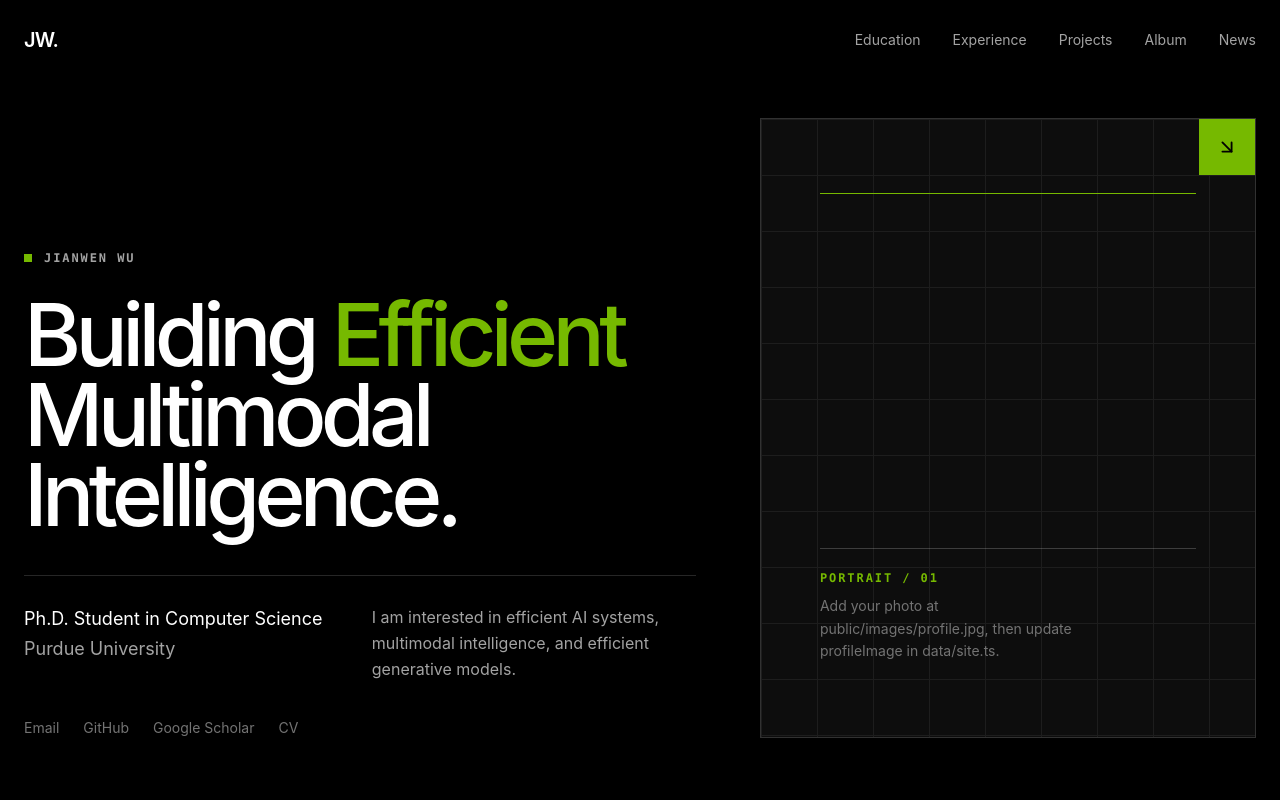
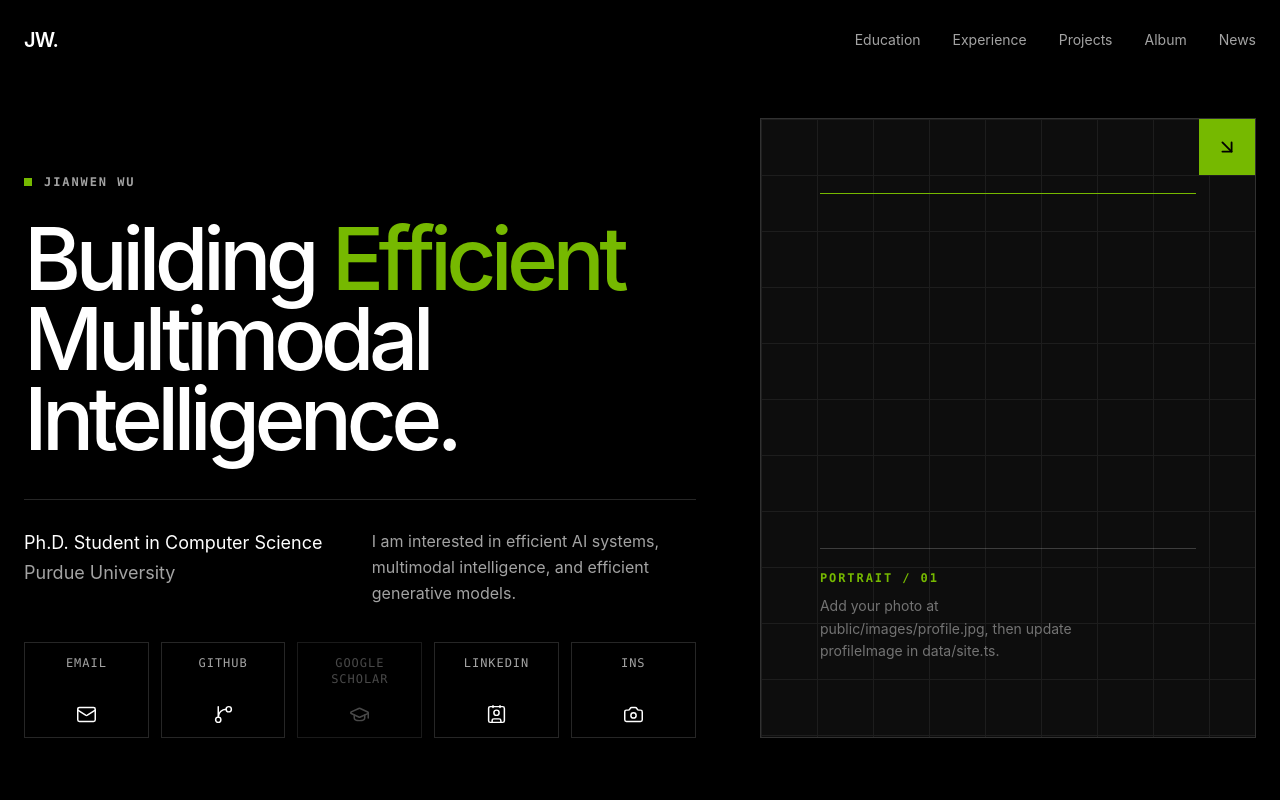
Before and after one commit to JianwenWuu/JianwenWuu.github.io, a Next.js app: page / in a window 1280 px wide. Shown: the top 800 px of the page. Built offline with nearby package versions, Linux system fonts and the light colour scheme.

Commit message:
Add homepage contact links

```diff
--- a/components/Footer.tsx
+++ b/components/Footer.tsx
@@ -6,6 +6,7 @@ const links = [
   { label: 'GitHub', href: siteConfig.github },
   { label: 'Google Scholar', href: siteConfig.scholar },
   { label: 'LinkedIn', href: siteConfig.linkedin },
+  { label: 'Instagram', href: siteConfig.instagram },
 ];
 
 export function Footer() {
--- a/components/Hero.tsx
+++ b/components/Hero.tsx
@@ -1,16 +1,28 @@
 'use client';
 
 import Image from 'next/image';
-import { ArrowDownRight, ArrowUpRight } from 'lucide-react';
+import {
+  ArrowDownRight,
+  Camera,
+  Contact,
+  GitBranch,
+  GraduationCap,
+  Mail,
+} from 'lucide-react';
 import { motion } from 'framer-motion';
 import { siteConfig } from '@/data/site';
 import { assetPath } from '@/lib/asset-path';
 
 const socialLinks = [
-  { label: 'Email', href: siteConfig.email ? `mailto:${siteConfig.email}` : '' },
-  { label: 'GitHub', href: siteConfig.github },
-  { label: 'Google Scholar', href: siteConfig.scholar },
-  { label: 'CV', href: siteConfig.cv },
+  {
+    label: 'Email',
+    href: siteConfig.email ? `mailto:${siteConfig.email}` : '',
+    icon: Mail,
+  },
+  { label: 'GitHub', href: siteConfig.github, icon: GitBranch },
+  { label: 'Google Scholar', href: siteConfig.scholar, icon: GraduationCap },
+  { label: 'LinkedIn', href: siteConfig.linkedin, icon: Contact },
+  { label: 'INS', href: siteConfig.instagram, icon: Camera },
 ];
 
 const item = {
@@ -72,29 +84,43 @@ export function Hero() {
           <motion.div
             variants={item}
             transition={{ duration: 0.55, ease: 'easeOut' }}
-            className="mt-9 flex flex-wrap gap-x-6 gap-y-3"
+            className="mt-9 grid max-w-2xl grid-cols-3 gap-3 sm:grid-cols-5"
           >
-            {socialLinks.map((link) =>
-              link.href ? (
+            {socialLinks.map((link) => {
+              const Icon = link.icon;
+
+              return link.href ? (
                 <a
                   key={link.label}
                   href={link.href}
                   target={link.href.startsWith('http') ? '_blank' : undefined}
                   rel={link.href.startsWith('http') ? 'noreferrer' : undefined}
-                  className="group inline-flex items-center gap-1.5 text-sm font-medium transition-colors hover:text-[#76b900]"
+                  aria-label={
+                    link.label === 'Email'
+                      ? `Email ${siteConfig.email}`
+                      : `Open ${link.label}`
+                  }
+                  className="group flex min-h-24 flex-col items-center justify-between border border-white/15 px-2 py-3 text-center transition-colors hover:border-[#76b900] hover:bg-[#76b900] hover:text-black"
                 >
-                  {link.label}
-                  <ArrowUpRight
-                    size={15}
-                    className="transition-transform group-hover:translate-x-0.5 group-hover:-translate-y-0.5"
-                  />
+                  <span className="font-mono text-xs uppercase tracking-[0.08em] text-[#a3a3a3] transition-colors group-hover:text-black">
+                    {link.label}
+                  </span>
+                  <Icon size={21} strokeWidth={1.7} aria-hidden="true" />
                 </a>
               ) : (
-                <span key={link.label} className="text-sm text-[#737373]">
-                  {link.label}
+                <span
+                  key={link.label}
+                  className="flex min-h-24 cursor-not-allowed flex-col items-center justify-between border border-white/10 px-2 py-3 text-center text-[#494949]"
+                  aria-label={`${link.label} link not added yet`}
+                  aria-disabled="true"
+                >
+                  <span className="font-mono text-xs uppercase tracking-[0.08em]">
+                    {link.label}
+                  </span>
+                  <Icon size={21} strokeWidth={1.7} aria-hidden="true" />
                 </span>
-              ),
-            )}
+              );
+            })}
           </motion.div>
         </div>
 
--- a/data/site.ts
+++ b/data/site.ts
@@ -10,14 +10,12 @@ export const siteConfig = {
   },
   bio: 'I am interested in efficient AI systems, multimodal intelligence, and efficient generative models.',
   location: 'West Lafayette, IN',
-  // TODO: Add your email address.
-  email: '',
-  // TODO: Add your GitHub URL.
-  github: '',
+  email: 'wu2838@purdue.edu',
+  github: 'https://github.com/JianwenWuu',
   // TODO: Add your Google Scholar URL.
   scholar: '',
-  // TODO: Add your LinkedIn URL.
-  linkedin: '',
+  linkedin: 'https://www.linkedin.com/in/jianwen-wu-846032353/',
+  instagram: 'https://www.instagram.com/deoksptti/',
   // TODO: Add /public/cv.pdf when your CV is ready.
   cv: '',
   // TODO: Replace with /images/profile.jpg after adding the real photo.
```
